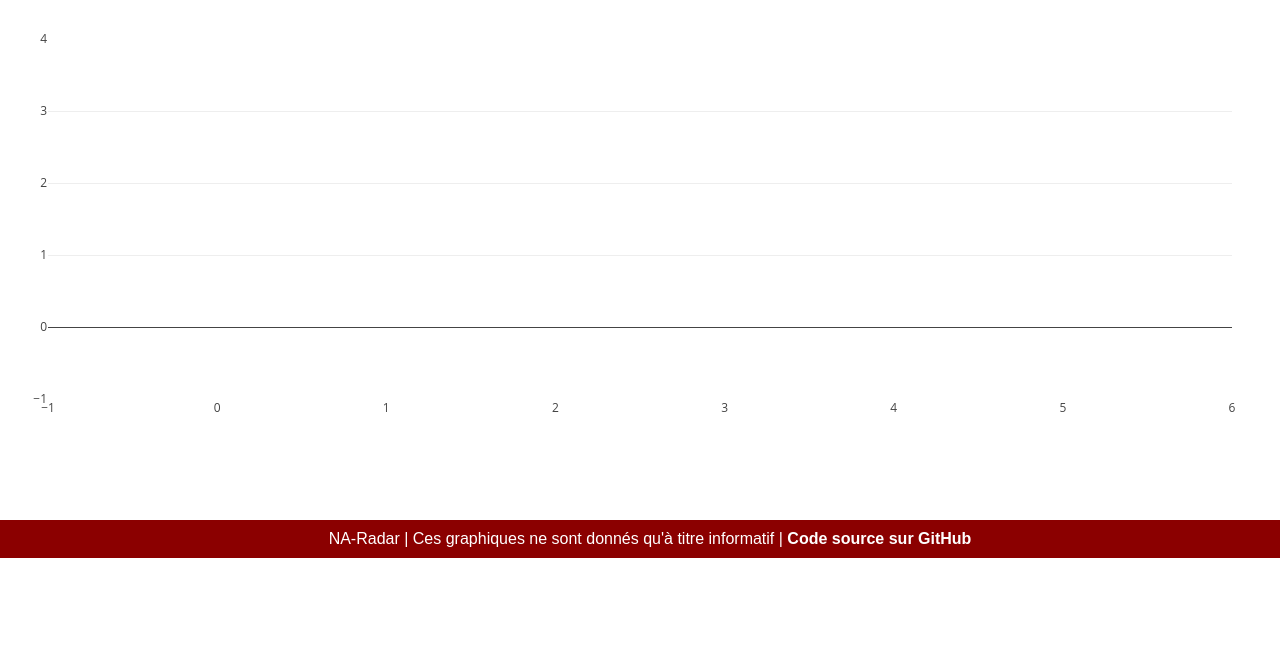
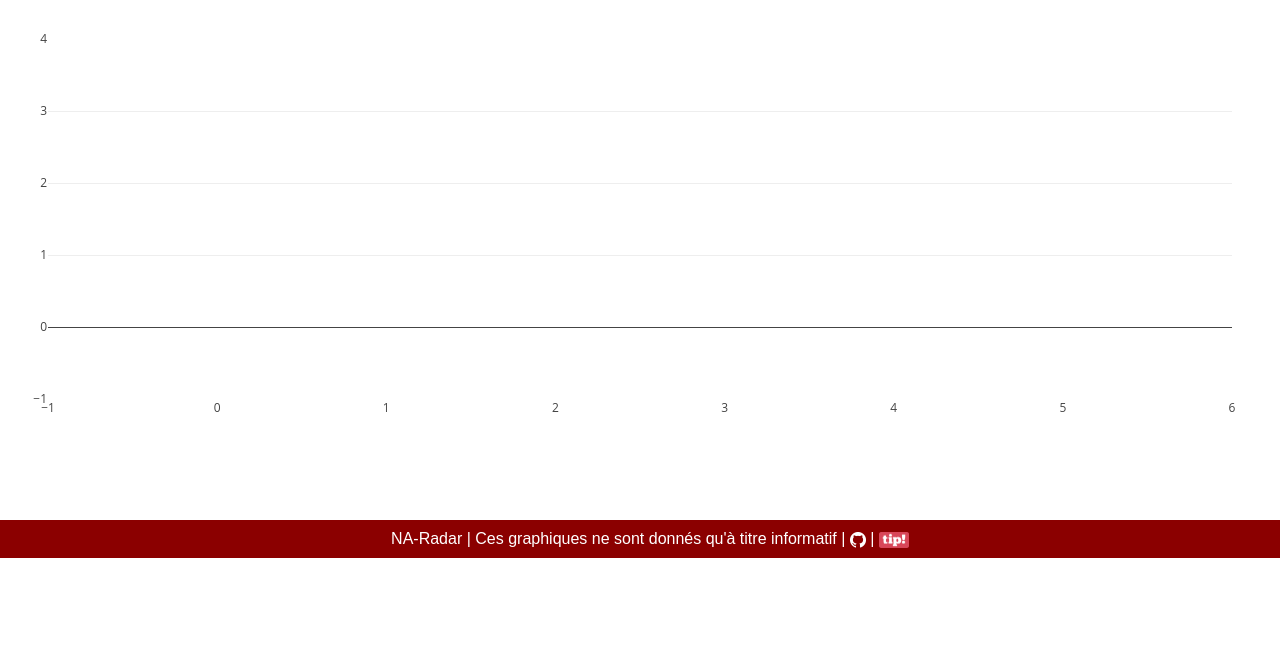
Before and after one commit to matteli/na-radar, a Flask app: page / in a window 1280 px wide. Shown: the part 242-891 px from the top of the page. Run offline with Flask 2, Linux system fonts and the light colour scheme; data that the repository does not hold is empty; parts of the project's set-up code (start-up, migrations or seed data) failed here and were passed over; some libraries are stand-ins or nearby versions.

Commit message:
add icon

```diff
--- a/na_visualize/static/style.css
+++ b/na_visualize/static/style.css
@@ -69,6 +69,14 @@ optgroup {
   font-weight: bold;
 }
 
+#github_icon {
+  vertical-align: middle;
+}
+
+#tipeee_icon {
+  vertical-align: middle;
+}
+
 #title-graph {
   text-align: center;
 }
--- a/na_visualize/templates/base.html
+++ b/na_visualize/templates/base.html
@@ -36,7 +36,10 @@
   </h1>
   {% block content %}{% endblock %}
   <footer>
-    NA-Radar | Ces graphiques ne sont donnés qu'à titre informatif | <a href="https://github.com/matteli/na-radar">Code source sur GitHub</a>
+    NA-Radar | Ces graphiques ne sont donnés qu'à titre informatif | <a href="https://github.com/matteli/na-radar"> <img
+        id="github_icon" src="{{ url_for('static', filename='GitHub-Mark-Light-32px.png') }}" alt="Source sur Github"
+        width="16" height="16" /> </a> | <a href="https://fr.tipeee.com/na-radar"> <img id="tipeee_icon"
+        src="{{ url_for('static', filename='tipeee_tip_btn.png') }}" alt="tip" width="30" height="16" /> </a>
   </footer>
   {% block script %}{% endblock %}
 </body>
```
Also changed, not shown: na_visualize/static/GitHub-Mark-Light-32px.png (added), na_visualize/static/tipeee_tip_btn.png (added).
